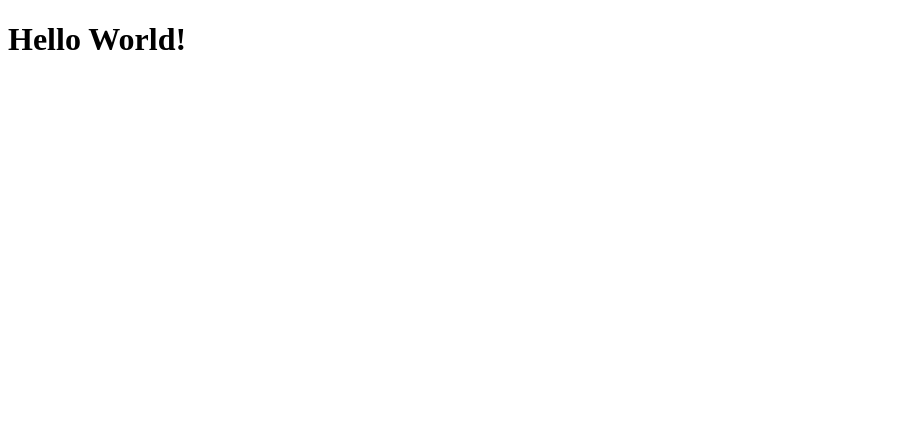
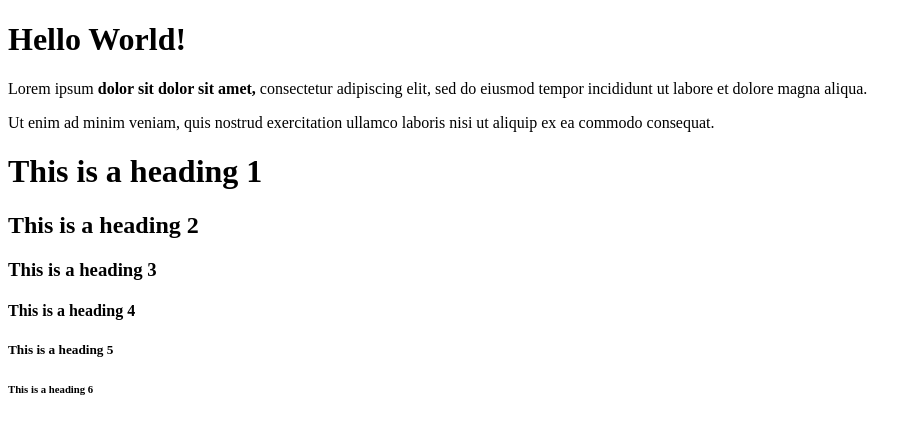
Before and after one commit to ryanhamamura/html-boilerplate, a plain HTML site: page index.html in a window 1280 px wide. Shown: the whole page, without its empty margins (0-922 px from the left). Drawn offline with Linux system fonts and the light colour scheme.

Commit message:
Added headings to index

```diff
--- a/index.html
+++ b/index.html
@@ -8,5 +8,15 @@
 
     <body>
         <h1>Hello World!</h1>
+        <p>Lorem ipsum <strong>dolor sit dolor sit amet,</strong> consectetur adipiscing elit, sed do eiusmod tempor incididunt ut labore et dolore magna aliqua.</p>
+
+        <p>Ut enim ad minim veniam, quis nostrud exercitation ullamco laboris nisi ut aliquip ex ea commodo consequat.</p>
+
+        <h1>This is a heading 1</h1>
+        <h2>This is a heading 2</h2>
+        <h3>This is a heading 3</h3>
+        <h4>This is a heading 4</h4>
+        <h5>This is a heading 5</h5>
+        <h6>This is a heading 6</h6>
     </body>
 </html>
```
Also changed, not shown: test_index.html (+12 -0 lines).
